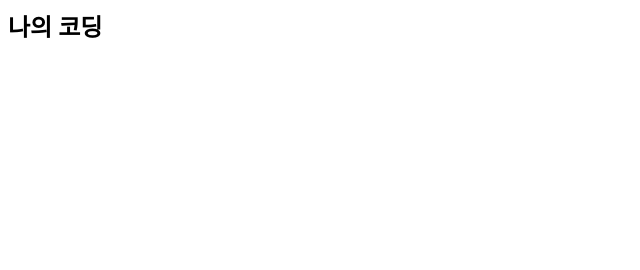
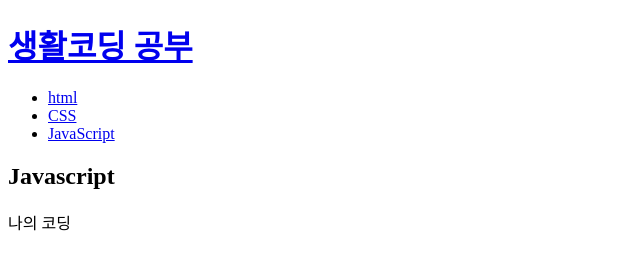
Before and after one commit to ice-lotus/firststep, a plain HTML site: page index.html in a window 1280 px wide. Shown: the whole page, without its empty margins (0-640 px from the left). Drawn offline with Linux system fonts and the light colour scheme.

Commit message:
index change

```diff
--- a/index.html
+++ b/index.html
@@ -1 +1,17 @@
-  <h2>나의 코딩</h2>
+<!doctype html>
+<html>
+<head>
+  <title>재미있는 코딩 JavaScript</title>
+  <meta charset="utf-8">
+</head>
+<body>
+  <h1><a href="index.html">생활코딩 공부</a></h1>
+  <ul>
+    <li><a href="1.html">html</a></li>
+    <li><a href="2.html">CSS</a></li>
+    <li><a href="3.html">JavaScript</a></li>
+  </ul>
+  <h2>Javascript</h2>
+<p>나의 코딩</p>
+</body>
+</html>
```
